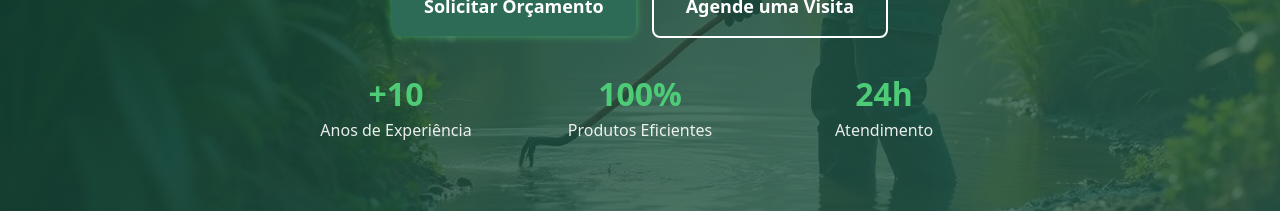
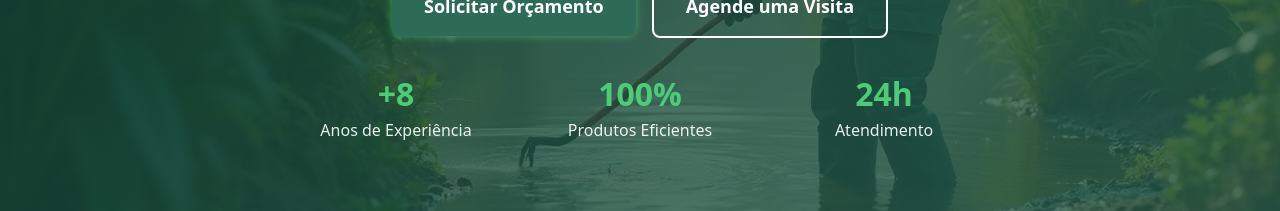
Before and after one commit to IguinN01/PSA-Preserve-Solucoes-Ambientais, a React (Vite) app: page / in a window 1280 px wide. Shown: the part 508-719 px from the top of the page. Built offline with nearby package versions, Linux system fonts and the light colour scheme; no server answers.

Commit message:
Ano alterado

```diff
--- a/src/components/Hero/Hero.jsx
+++ b/src/components/Hero/Hero.jsx
@@ -62,7 +62,7 @@ const Hero = () => {
 
           <div className={styles.stats}>
             <div className={styles.statItem}>
-              <div className={styles.statNumber}>+10</div>
+              <div className={styles.statNumber}>+8</div>
               <div className={styles.statText}>Anos de Experiência</div>
             </div>
             <div className={styles.statItem}>
--- a/src/components/Sobre/Sobre.jsx
+++ b/src/components/Sobre/Sobre.jsx
@@ -50,7 +50,7 @@ const Sobre = () => {
           <div className={styles.statsFeatures}>
             <div className={styles.statsGrid}>
               <div className={styles.statCard}>
-                <div className={styles.statNumber}>+10</div>
+                <div className={styles.statNumber}>+8</div>
                 <div className={styles.statLabel}>Anos no Mercado</div>
               </div>
               <div className={styles.statCard}>
```
